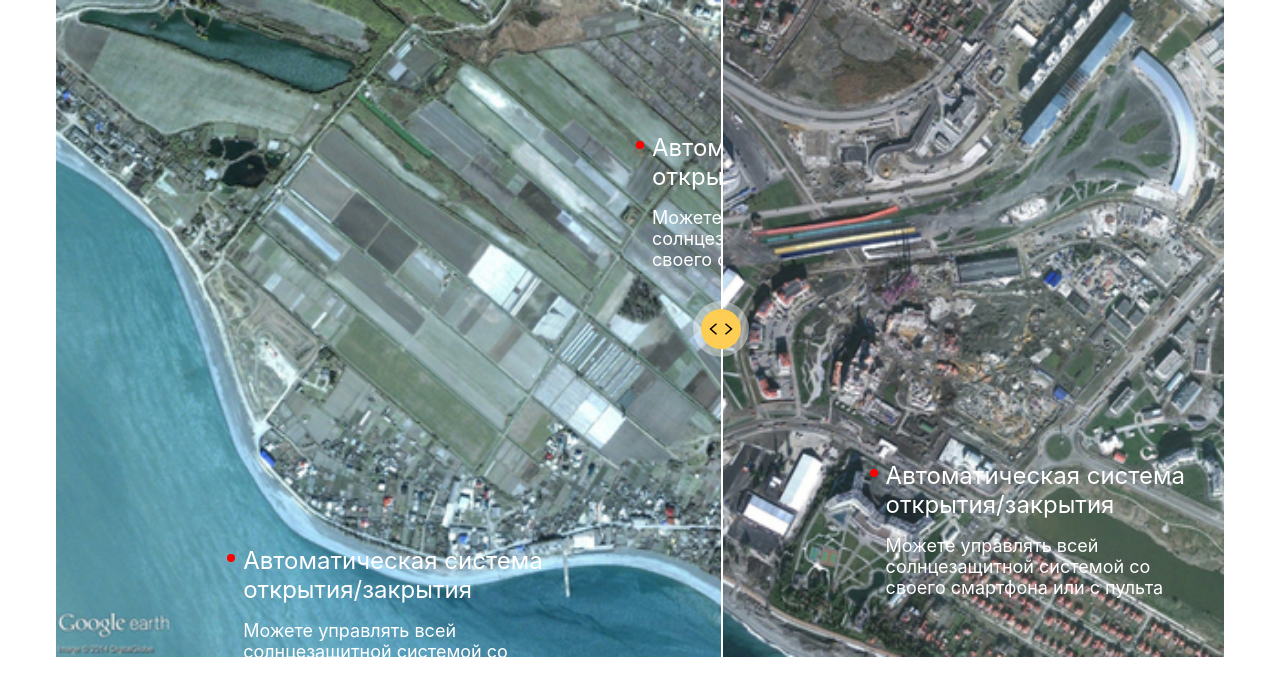
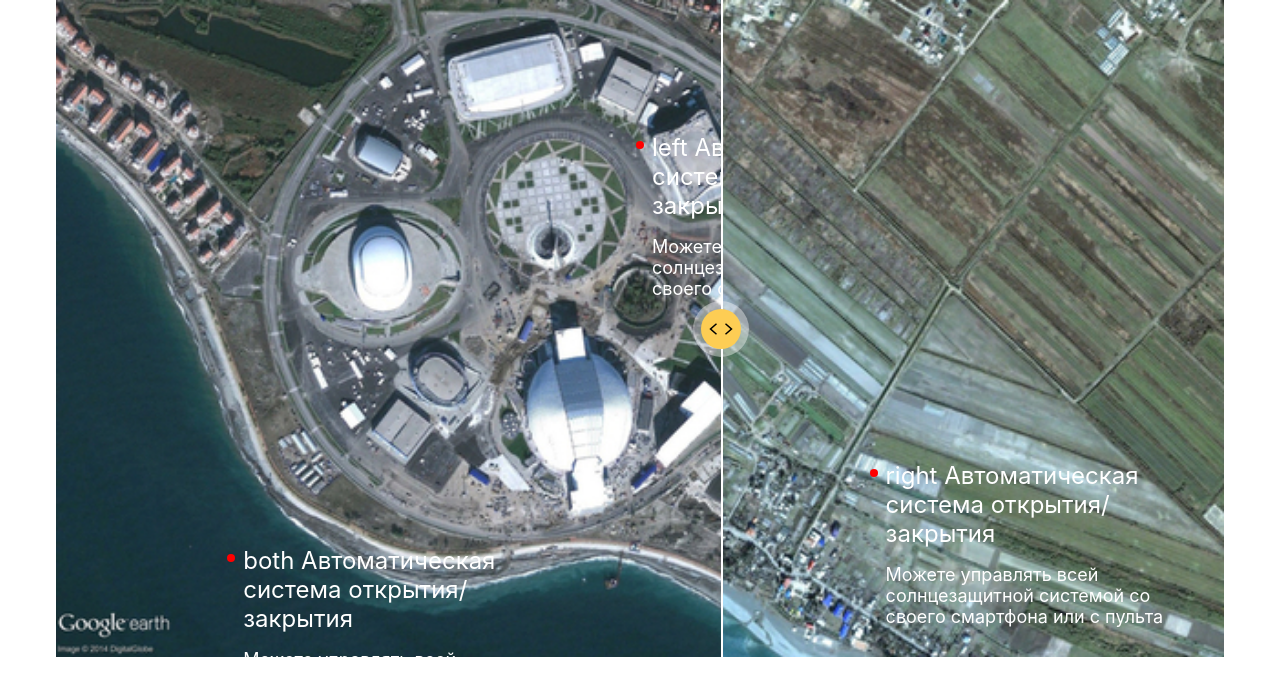
Before and after one commit to MaliugaSergiy/ImageComparison, a React (Create React App) app: page / in a window 1280 px wide. Shown: the top 696 px of the page. Built offline with nearby package versions, Linux system fonts and the light colour scheme.

Commit message:
fix: rename after-left, before-right

```diff
--- a/src/App.js
+++ b/src/App.js
@@ -11,21 +11,21 @@ import rightImage from "./assets/images/right_images.jpg";
 
 const infoPoints = [
   {
-    title: "Автоматическая система открытия/закрытия",
+    title: "left Автоматическая система открытия/закрытия",
     description:
       "Можете управлять всей солнцезащитной системой со своего смартфона или с пульта",
     position: { top: 22, left: 50 },
-    place: "after"
+    place: "left"
   },
   {
-    title: "Автоматическая система открытия/закрытия",
+    title: "right Автоматическая система открытия/закрытия",
     description:
       "Можете управлять всей солнцезащитной системой со своего смартфона или с пульта",
     position: { top: 72, left: 70 },
-    place: "before"
+    place: "right"
   },
   {
-    title: "Автоматическая система открытия/закрытия",
+    title: "both Автоматическая система открытия/закрытия",
     description:
       "Можете управлять всей солнцезащитной системой со своего смартфона или с пульта",
     position: { top: 85, left: 15 },
@@ -40,8 +40,8 @@ class App extends Component {
         <Container>
           <SliderComparatorContainer
             clickableImage={true}
-            before={leftImage}
-            after={rightImage}
+            right={rightImage}
+            left={leftImage}
             infoPoints={infoPoints}
             initialSeparatorLeftPosition={0.57}
             increaseByHover={true}
--- a/src/components/info-point/info-point.jsx
+++ b/src/components/info-point/info-point.jsx
@@ -14,7 +14,7 @@ class InfoPoint extends Component {
       top: number,
       left: number
     }),
-    place: oneOf(["before", "after", "both"])
+    place: oneOf(["left", "right", "both"])
   };
   render() {
     const { title, position, children } = this.props;
--- a/src/components/slider-comparator/image-comparison-container.js
+++ b/src/components/slider-comparator/image-comparison-container.js
@@ -20,8 +20,8 @@ class ImageComparisonContainer extends Component {
   };
 
   static propTypes = {
-    before: string.isRequired,
-    after: string.isRequired,
+    left: string.isRequired,
+    right: string.isRequired,
     clickableImage: bool,
     increaseByHover: bool,
     initialSeparatorLeftPosition: number,
@@ -32,7 +32,7 @@ class ImageComparisonContainer extends Component {
           top: number,
           left: number
         }),
-        place: oneOf(["before", "after", "both"])
+        place: oneOf(["left", "right", "both"])
       })
     )
   };
@@ -47,11 +47,11 @@ class ImageComparisonContainer extends Component {
   isSeparatorMoving = false;
 
   render() {
-    const { before, after, infoPoints } = this.props;
+    const { left, right, infoPoints } = this.props;
     return (
       <ImageComparison
-        before={before}
-        after={after}
+        left={left}
+        right={right}
         separatorPosition={this.getSeparatorPosition()}
         separatorRef={this.setSeparatorElementRef}
         onMouseMove={this.handleMouseMove}
--- a/src/components/slider-comparator/image-comparison.css
+++ b/src/components/slider-comparator/image-comparison.css
@@ -12,7 +12,7 @@
   overflow: hidden;
 }
 
-.ImageComparison-afterImageHolder {
+.ImageComparison-leftImageHolder {
   width: 100%;
   height: 100%;
   overflow: hidden;
@@ -21,7 +21,7 @@
   left: 0;
 }
 
-.ImageComparison-beforeImageHolder {
+.ImageComparison-rightImageHolder {
   width: 100%;
   height: 100%;
 }
--- a/src/components/slider-comparator/image-comparison.jsx
+++ b/src/components/slider-comparator/image-comparison.jsx
@@ -10,14 +10,14 @@ import "./image-comparison.css";
 const { string, func, number, shape } = PropTypes;
 
 const PLACES = {
-  BEFORE: "before",
-  AFTER: "after",
+  LEFT: "left",
+  RIGHT: "right",
   BOTH: "both"
 };
 class ImageComparison extends Component {
   static propTypes = {
-    before: string.isRequired,
-    after: string.isRequired,
+    left: string.isRequired,
+    right: string.isRequired,
     separatorPosition: shape({
       left: number
     }).isRequired,
@@ -38,8 +38,8 @@ class ImageComparison extends Component {
 
   render() {
     const {
-      before,
-      after,
+      left,
+      right,
       separatorPosition,
       separatorRef,
       // onMouseEnter,
@@ -69,14 +69,14 @@ class ImageComparison extends Component {
         ref={this.setImageComparisonRef}
       >
         <div className="ImageComparison-images">
-          <div className="ImageComparison-beforeImageHolder">
-            <img className="ImageComparison-image" src={before} alt="" />
+          <div className="ImageComparison-rightImageHolder">
+            <img className="ImageComparison-image" src={right} alt="" />
 
-            {this.renderInfoPoints(PLACES.BEFORE)}
+            {this.renderInfoPoints(PLACES.RIGHT)}
           </div>
 
           <div
-            className="ImageComparison-afterImageHolder"
+            className="ImageComparison-leftImageHolder"
             style={{
               transform: `translateX(-${imageTransform})`
             }}
@@ -87,9 +87,9 @@ class ImageComparison extends Component {
                 transform: `translateX(${imageTransform})`
               }}
             >
-              <img className="ImageComparison-image" src={after} alt="" />
+              <img className="ImageComparison-image" src={left} alt="" />
 
-              {this.renderInfoPoints(PLACES.AFTER)}
+              {this.renderInfoPoints(PLACES.LEFT)}
             </div>
           </div>
         </div>
```
